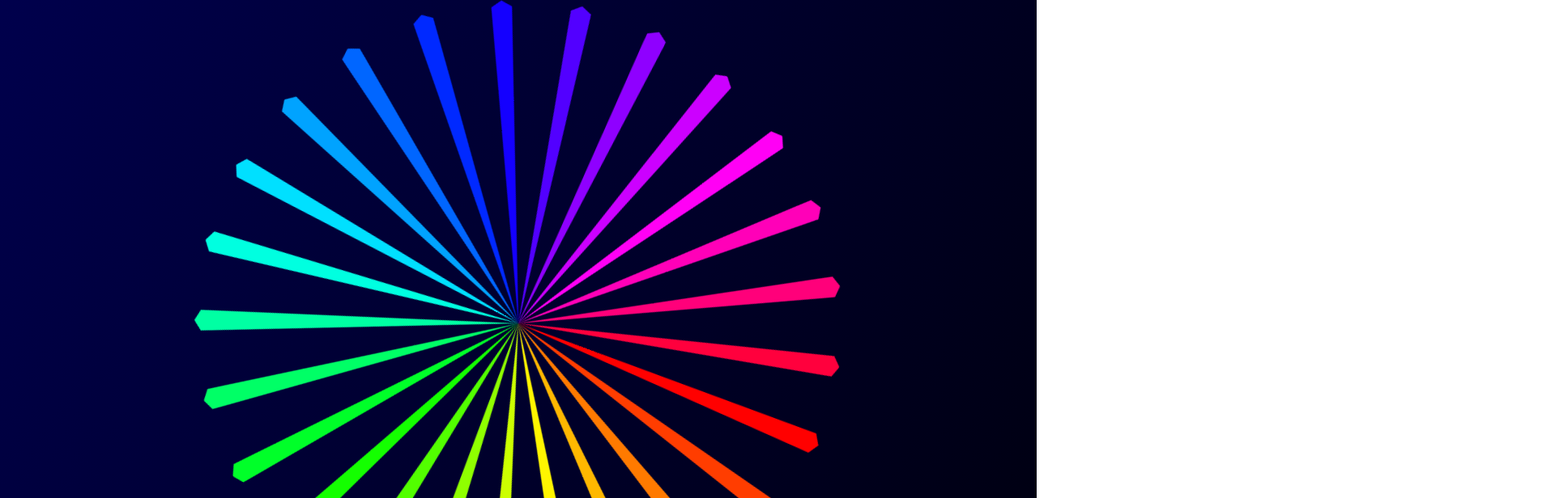
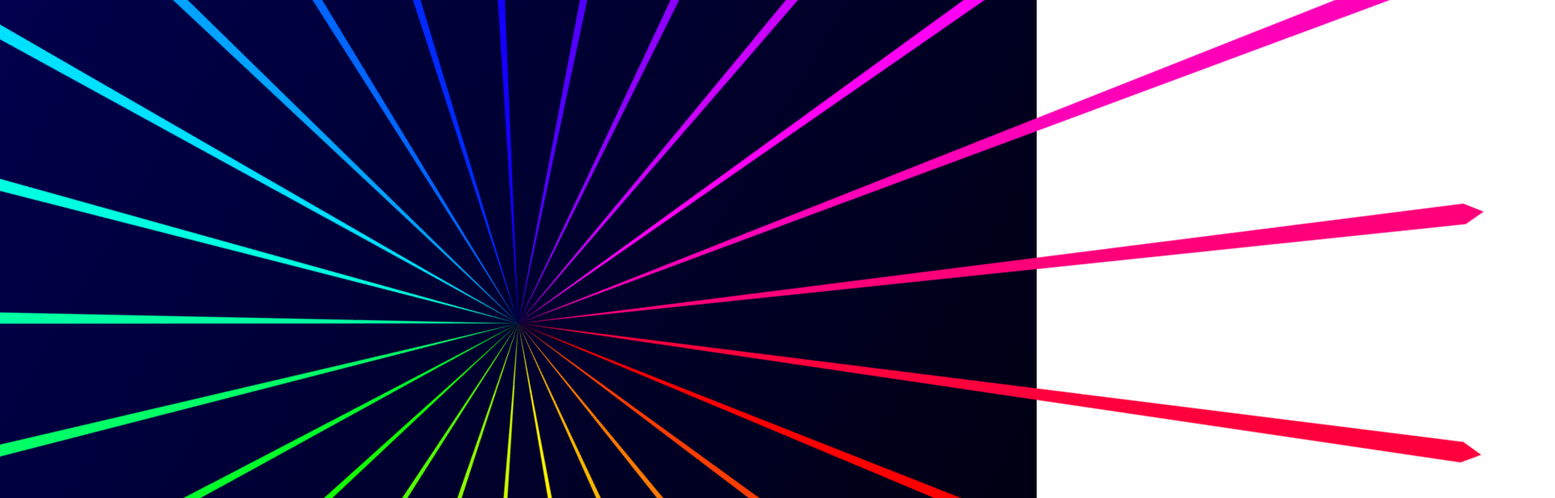
Before and after one commit to doppler/color-wheel, a React (Create React App) app: page / in a window 1280 px wide. Shown: the top 616 px of the page at 81% size, 1920 px wide, since content can reach past the window. Built offline with nearby package versions, Linux system fonts and the light colour scheme.

Commit message:
change w/h to 300%

```diff
--- a/src/App.scss
+++ b/src/App.scss
@@ -39,9 +39,8 @@ body {
   }
 }
 .ColorWheel {
-  width: 100%;
-  height: 100%;
-  border-radius: 200px;
+  width: 300%;
+  height: 300%;
   animation: spin 24s linear infinite;
 }
 .Radial {
```
